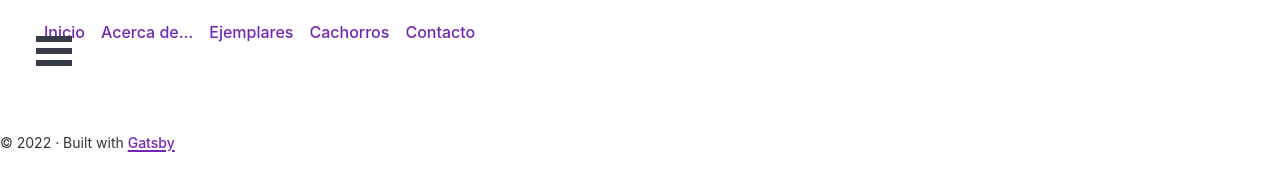
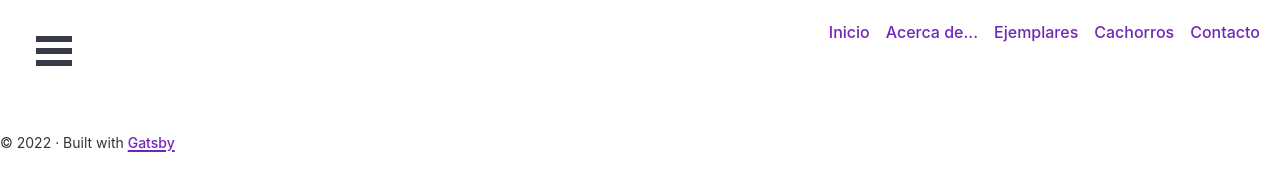
Before and after one commit to timh52280/border-toluca, a Gatsby site: page / in a window 1280 px wide. Built offline with nearby package versions, Linux system fonts and the light colour scheme; Gatsby itself is replaced by a stand-in of ours.

Commit message:
Se corrije alineación menu hamburguesa y menu normal.

```diff
--- a/src/components/layout.css
+++ b/src/components/layout.css
@@ -281,8 +281,8 @@ pre tt:after {
 
 .navbar {
   display: flex;
-  align-items: center;
-  justify-content: space-between;
+  align-items: flex-end;
+  justify-content:end;
   padding: 20px;
 }
 
```
